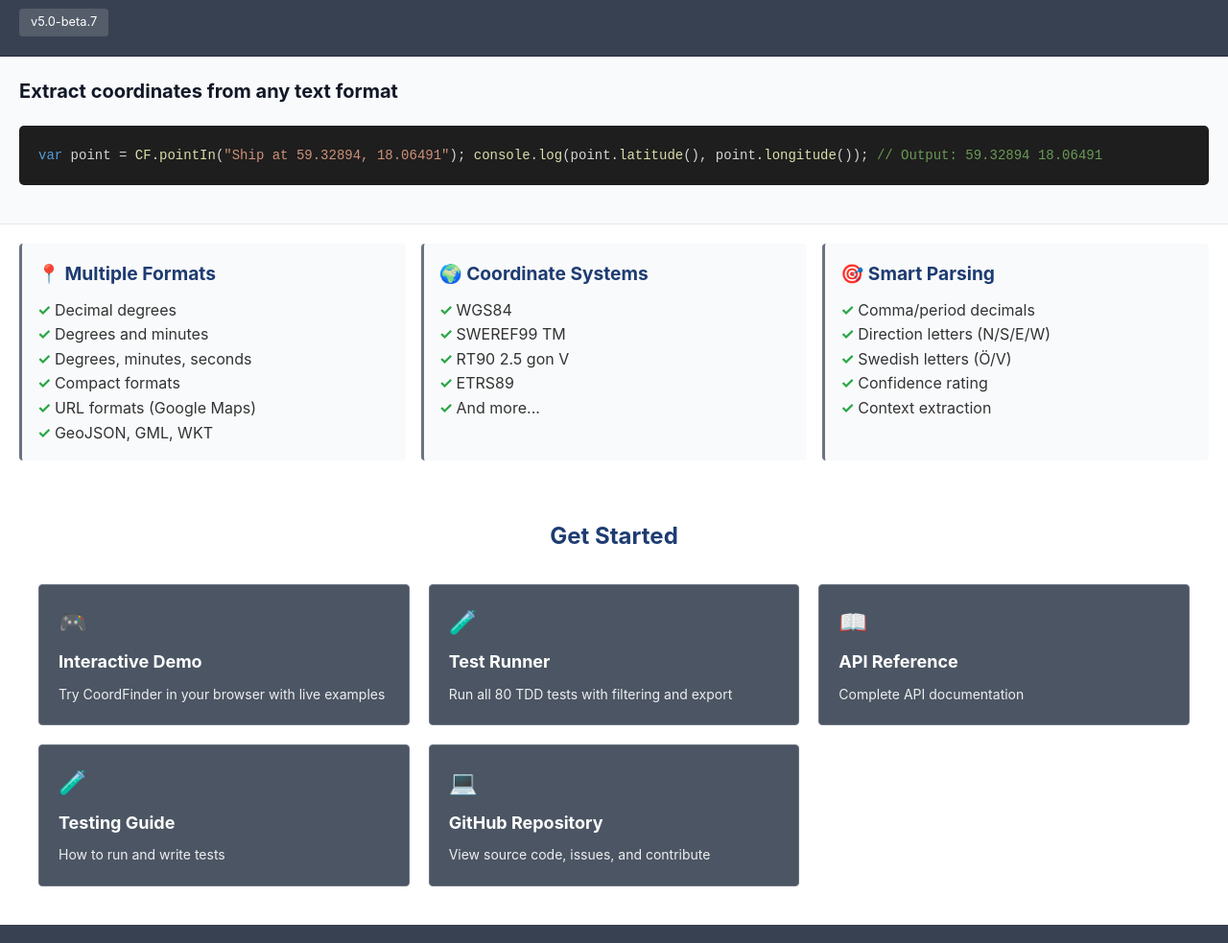
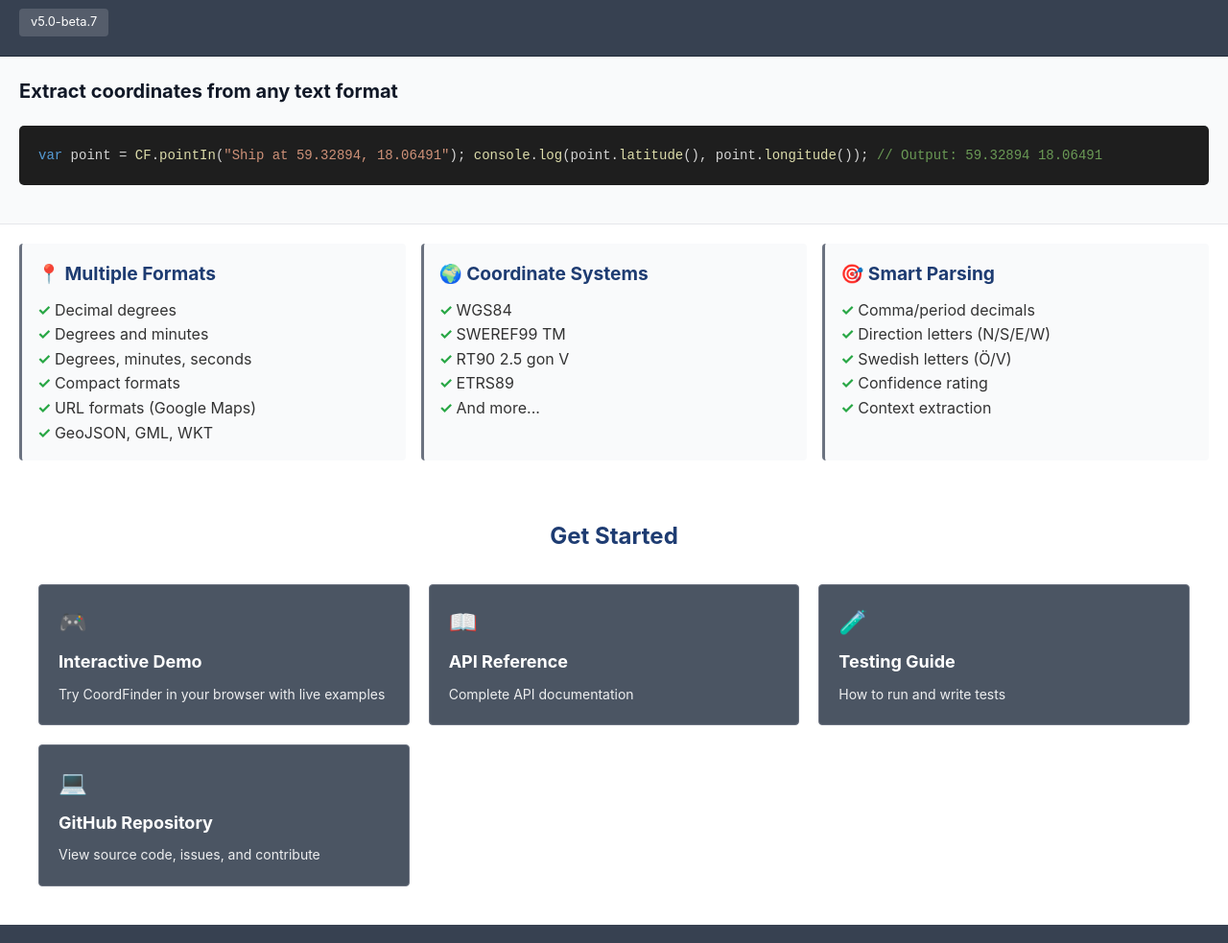
Before and after one commit to aieuren/coordfinder, a website: page index.html in a window 1280 px wide. Shown: the part 100-1083 px from the top of the page at 96% size. Drawn offline with Linux system fonts and the light colour scheme.

Commit message:
Fix broken link in index.html
Remove link to tests/verification-test-runner.html which was deleted
during documentation cleanup.

Co-authored-by: Ona <no-reply@ona.com>

```diff
--- a/index.html
+++ b/index.html
@@ -255,12 +255,6 @@
                     <p>Try CoordFinder in your browser with live examples</p>
                 </a>
 
-                <a href="tests/verification-test-runner.html" class="link-card">
-                    <div class="icon">🧪</div>
-                    <h3>Test Runner</h3>
-                    <p>Run all 80 TDD tests with filtering and export</p>
-                </a>
-
                 <a href="docs/API.md" class="link-card">
                     <div class="icon">📖</div>
                     <h3>API Reference</h3>
```
